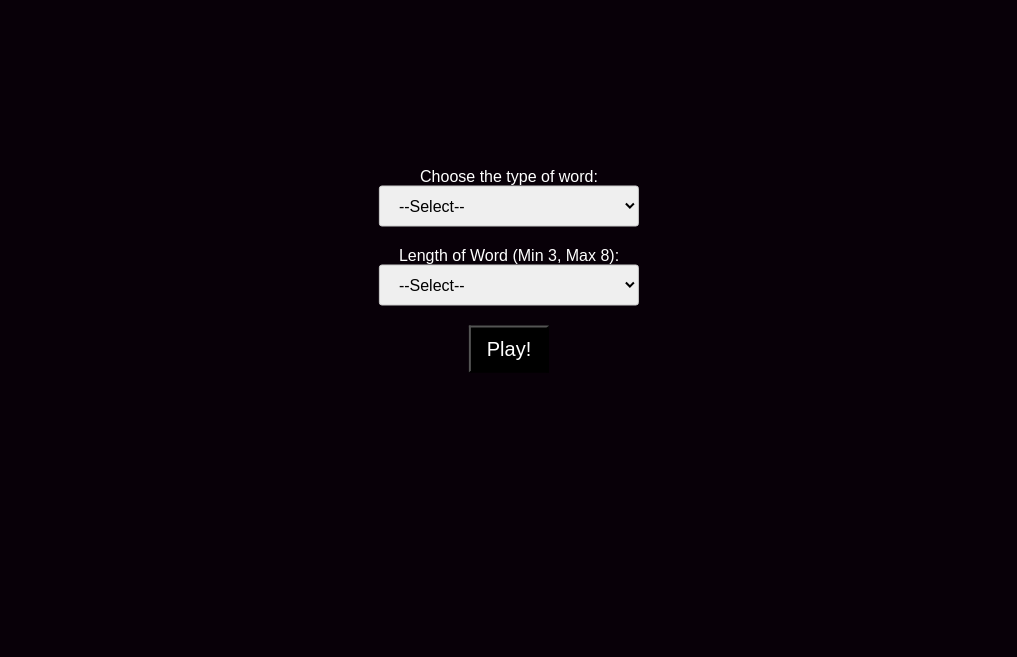
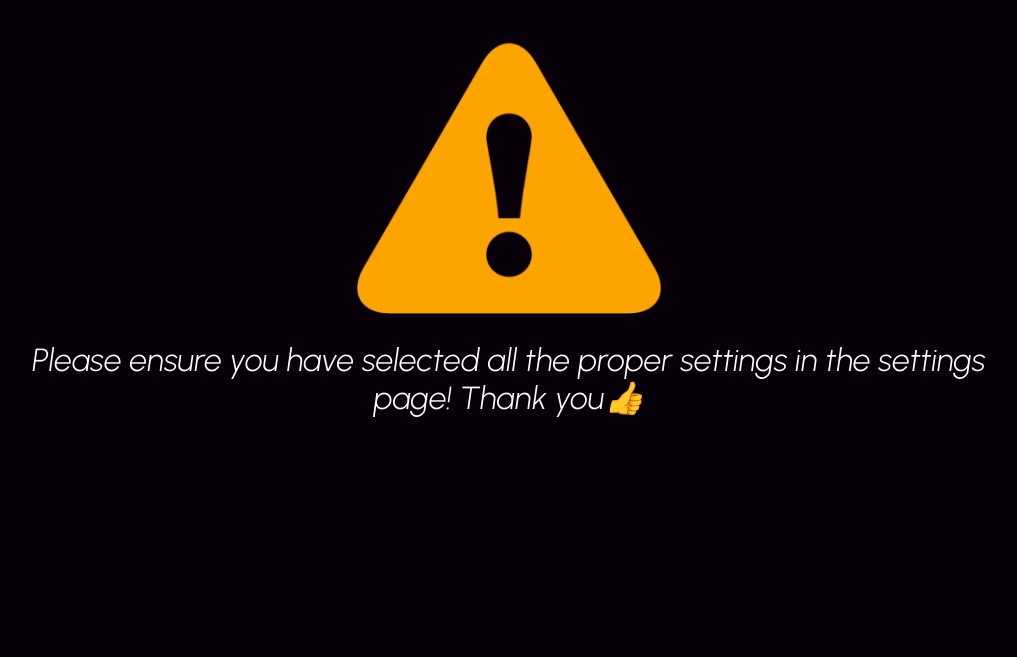
Before and after one commit to Sakthi-dev-tech/Hangman-Game, a Flask app: page /game in a window 1280 px wide. Shown: the part 130-787 px from the top of the page, without its empty margins (131-1148 px from the left). Run offline with Flask 3, Linux system fonts and the light colour scheme; some web fonts are replaced.

Commit message:
Some final touches for the basic game
Added the drawings of the hangman and an error page to be shown when the queries required are not supported.

```diff
--- a/static/script.js
+++ b/static/script.js
@@ -1,5 +1,6 @@
 var guessCounter = 0;
 var pressed = false;
+var image_count = 0;
 
 function myFunc(){
     return wordlen, word;
@@ -22,6 +23,7 @@ function letterGuessed(buttonValue){
 
     if (loseLife){
         const livesSpan = document.getElementById("remaining-lives");
+        const image = document.getElementById("image");
         let currentLives = parseInt(livesSpan.textContent);
 
         if (currentLives > 0){
@@ -33,6 +35,10 @@ function letterGuessed(buttonValue){
             alert("Game Over!");
             window.location.reload();
         };
+
+        image_count = image_count + 1;
+        console.log(image_count);
+        image.src = "../static/media/" + image_count + ".jpg";
     }
 
     var won = true;
--- a/static/style.css
+++ b/static/style.css
@@ -3,6 +3,7 @@
     padding: 0;
     font-family: "poppins", sans-serif;
     box-sizing: border-box;
+    max-height: 100%;
 }
 
 body{
@@ -176,12 +177,19 @@ color: #de9102;
 .game-container{
     position: relative;
    color: #fff;
-   width: 75%;
-   left: 12.5%;
+   width: 80%;
    display: flex;
    place-items: center;
-    margin-top: 20%;
-    max-height: 100vh;
+   max-height: 100vh;
+   margin-top: 5%;
+   margin-left: 10%;
+}
+
+.hangman-drawing{
+    user-select: none;
+    max-width: fit-content;
+    display: flex;
+    height: fit-content;
 }
 
 .word-guesser{
@@ -200,3 +208,26 @@ color: #de9102;
     font-weight: 300;
     color: rgb(232, 160, 75);
 }
+
+.error-code{
+    align-items: center;
+    position: relative;
+    text-align: left;
+    max-width: 80%;
+    max-height: fit-content;
+    top: 10vh;
+    left: 10%;
+}
+
+.error-code img{
+    max-width: 30%;
+    margin-left: 35%;
+}
+
+.error-code h1{
+    font-family: "Urbanist", sans-serif;
+    font-optical-sizing: auto;
+    font-weight: 365;
+    font-style: italic;
+    text-align: center;
+}
--- /dev/null
+++ b/templates/error.html
@@ -0,0 +1,20 @@
+{% extends "index.html" %}
+
+{% block head %}
+<title>Error</title>
+{% endblock %}
+
+
+{% block navbar %}
+    <ul class="nav-links">
+        <li><a href="/">Home</a></li>
+        <li><a href="/settings">Settings</a></li>
+    </ul>
+{% endblock %}
+
+{% block body %}
+    <div class="error-code">
+        <img src="../static/media/error.png" alt="Error Image">
+        <h1>Please ensure you have selected all the proper settings in the settings page! Thank you&#128077;</h1>
+    </div>
+{% endblock %}
--- a/templates/game.html
+++ b/templates/game.html
@@ -19,7 +19,7 @@
 
 <div class="game-container">
     <div class="hangman-drawing">
-
+        <img id="image" style="height: 500px; width: 350px;" src="../static/media/0.jpg" alt="Image unable to load!">
     </div>
 
     <div class="word-guesser">
--- a/templates/index.html
+++ b/templates/index.html
@@ -8,6 +8,7 @@
         <link rel="preconnect" href="https://fonts.gstatic.com" crossorigin>
         <link href="https://fonts.googleapis.com/css?family=Waiting+for+the+Sunrise" rel="stylesheet">
         <link href="https://fonts.googleapis.com/css2?family=Allan:wght@400;700&display=swap" rel="stylesheet">
+        <link href="https://fonts.googleapis.com/css2?family=Urbanist:ital,wght@0,100..900;1,100..900&display=swap" rel="stylesheet">
 
         <meta charset="UTF-8" name="viewport" content="width=device-width, initial-scale=1.0">
         <link rel="icon" type="image/png" href="https://cdn-icons-png.flaticon.com/128/3484/3484841.png">
--- a/views.py
+++ b/views.py
@@ -18,9 +18,13 @@ def game():
     wordl = request.args.get('wordl')
 
     if wordt == None or wordl == None:
-        return render_template("settings.html")
+        return render_template("error.html")
     else:
         wordl = int(wordl)
+        if wordl >= 3 and wordl <= 8:
+            pass
+        else:
+            return render_template("error.html")
 
     if wordt == 'noun':
         w = RandomWord(adj=Defaults.NOUNS)
@@ -29,6 +33,8 @@ def game():
     elif wordt == 'profanity':
         w = RandomWord(adj=Defaults.PROFANITIES)
 
-    word = w.random_words(amount=1, word_max_length=wordl, word_min_length=wordl)
-
-    return render_template("game.html", word=word[0], wordl = wordl)
+    try:
+        word = w.random_words(amount=1, word_max_length=wordl, word_min_length=wordl)
+        return render_template("game.html", word=word[0], wordl = wordl)
+    except:
+        return render_template("error.html")
```
Also changed, not shown: static/media/0.jpg (added), static/media/1.jpg (added), static/media/2.jpg (added), static/media/3.jpg (added), static/media/4.jpg (added), static/media/5.jpg (added), static/media/6.jpg (added), static/media/7.jpg (added), static/media/error.png (added).
